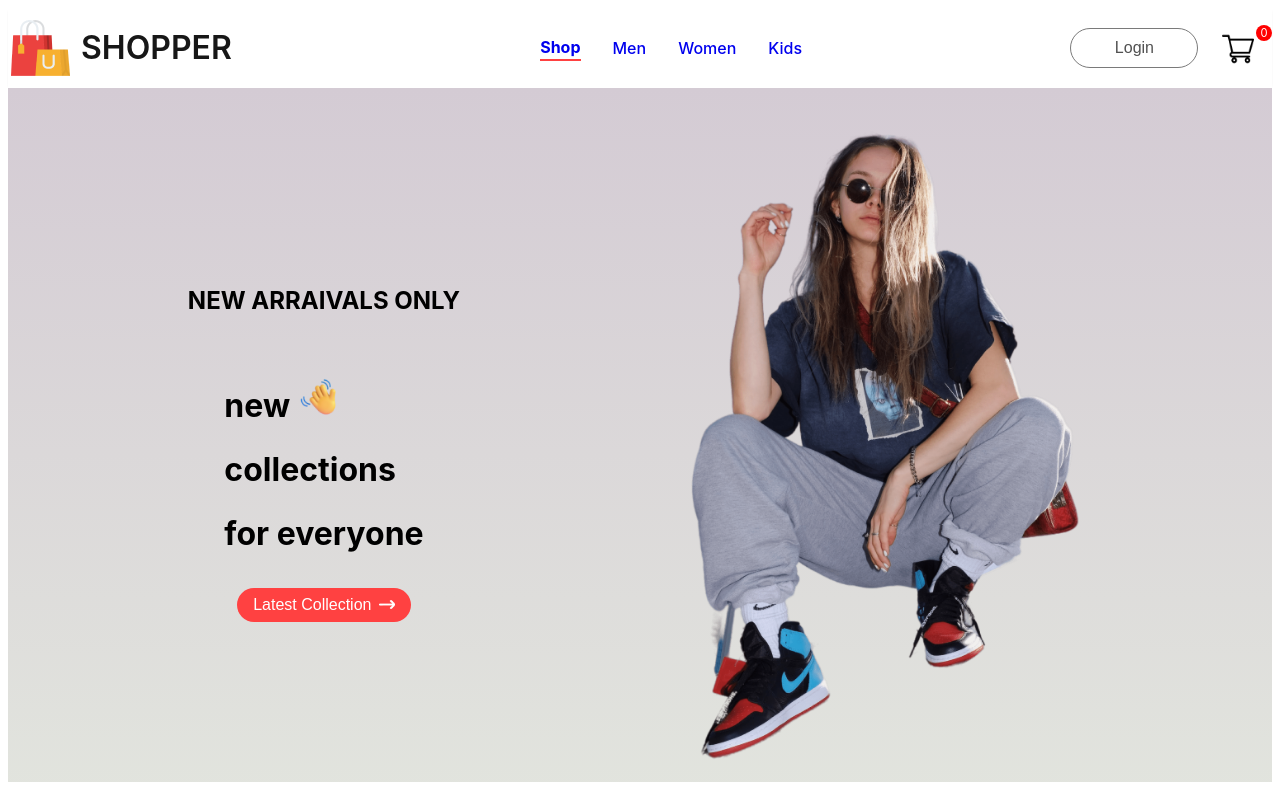
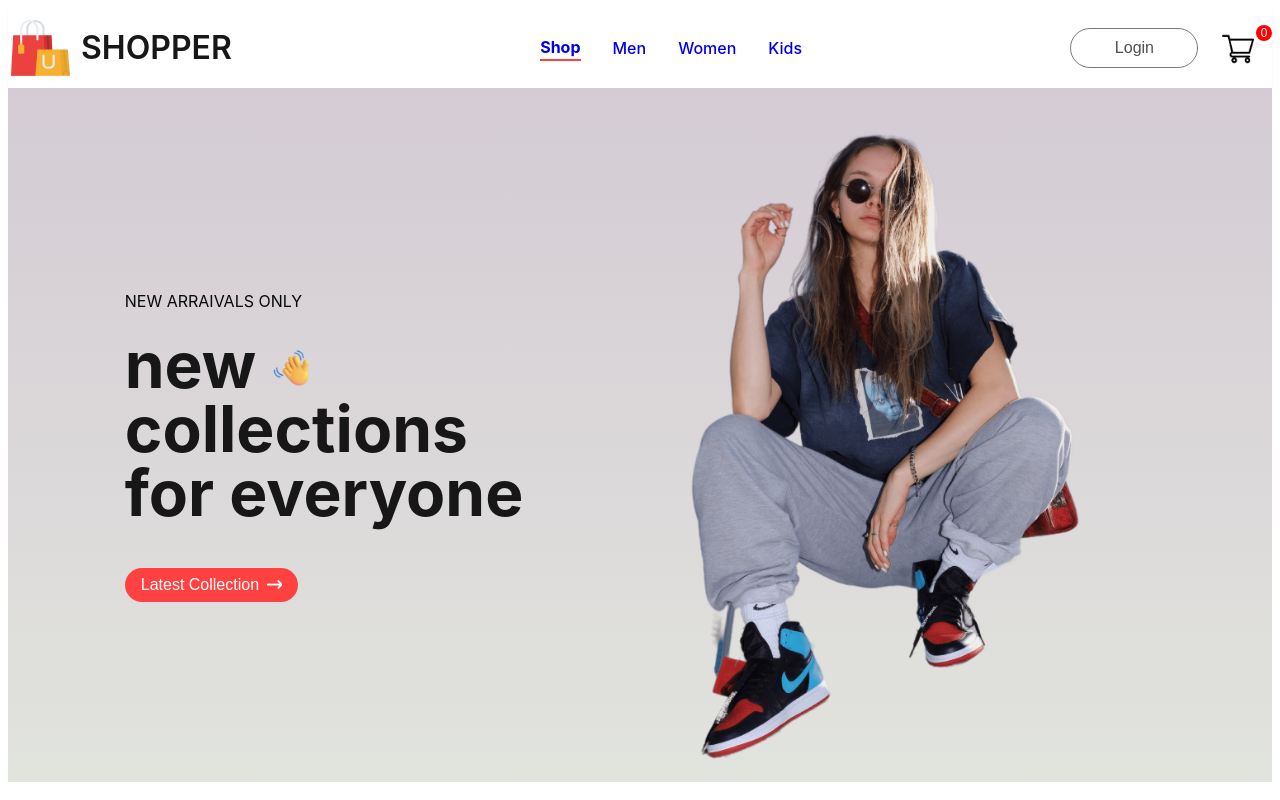
Before and after one commit to tangsect-arch/e-commerce-fe, a React (Vite) app: page / in a window 1280 px wide. Built offline with nearby package versions, Linux system fonts and the light colour scheme.

Commit message:
homepage

```diff
--- a/src/components/shop/ShopComponent.jsx
+++ b/src/components/shop/ShopComponent.jsx
@@ -9,6 +9,7 @@ export default function ShopComponent() {
     // <div className="shop-container">
     <div className="shop-component">
       <div className="left-component">
+        <div className="left-container">
           <h2>NEW ARRAIVALS ONLY</h2>
           <h1>
             new <img className="img-class" src={hand_icon} alt="" />
@@ -21,6 +22,7 @@ export default function ShopComponent() {
             <img className="arrow" src={arrow} alt="" />
           </button>
         </div>
+      </div>
       <div className="right-component">
         <img className="right-image" src={background} alt="" />
       </div>
```
Lines whose indentation alone changed are shown as unchanged.
